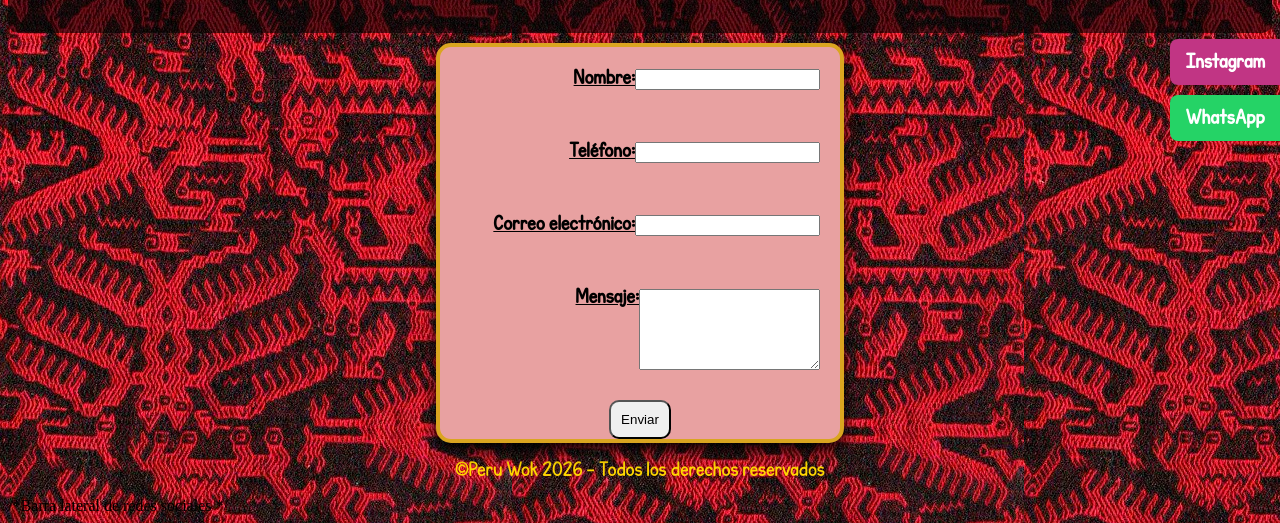
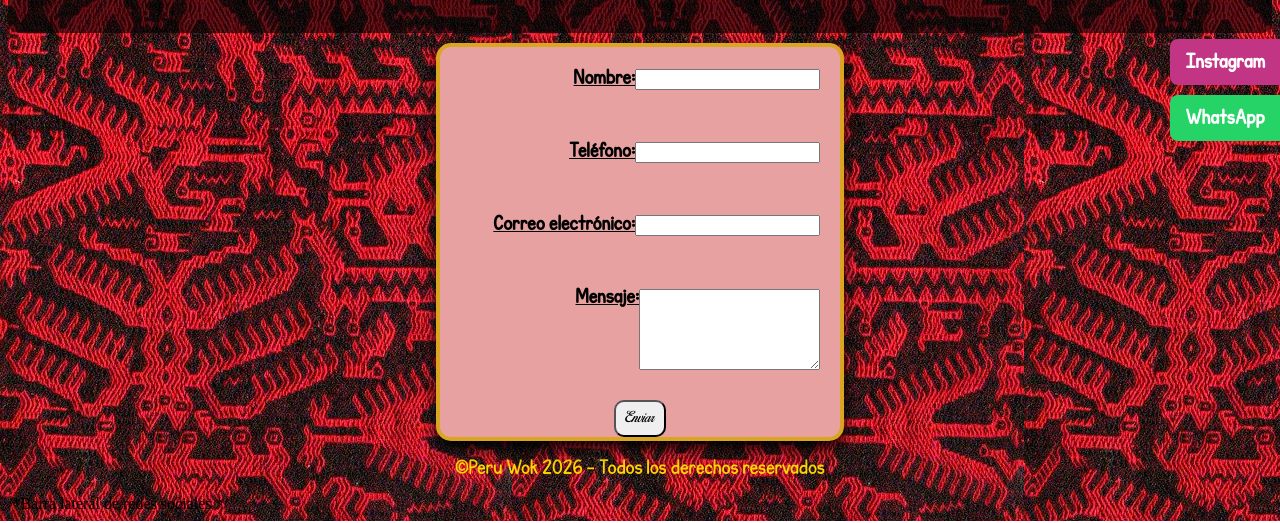
Before and after one commit to Olivares-Aime/TP-Integrador, a plain HTML site: page contacto.html in a window 1280 px wide. Shown: the part 310-833 px from the top of the page. Drawn offline with Linux system fonts and the light colour scheme.

Commit message:
Update style.css

```diff
--- a/style.css
+++ b/style.css
@@ -273,6 +273,7 @@ img {
 .button {
     text-align: center;
     border-radius: 10px;
+    font-family: "Birds of Paradise";
     padding: 10px;
 }
 
```
